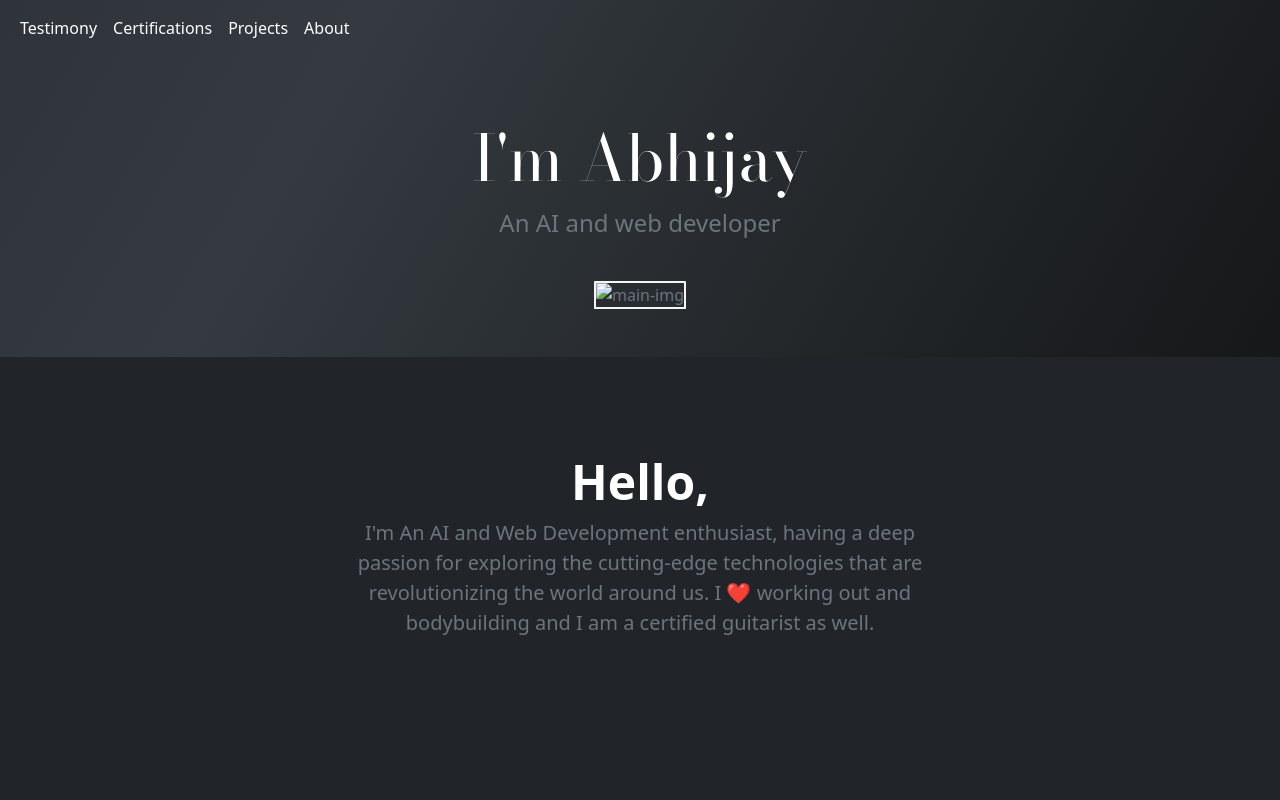
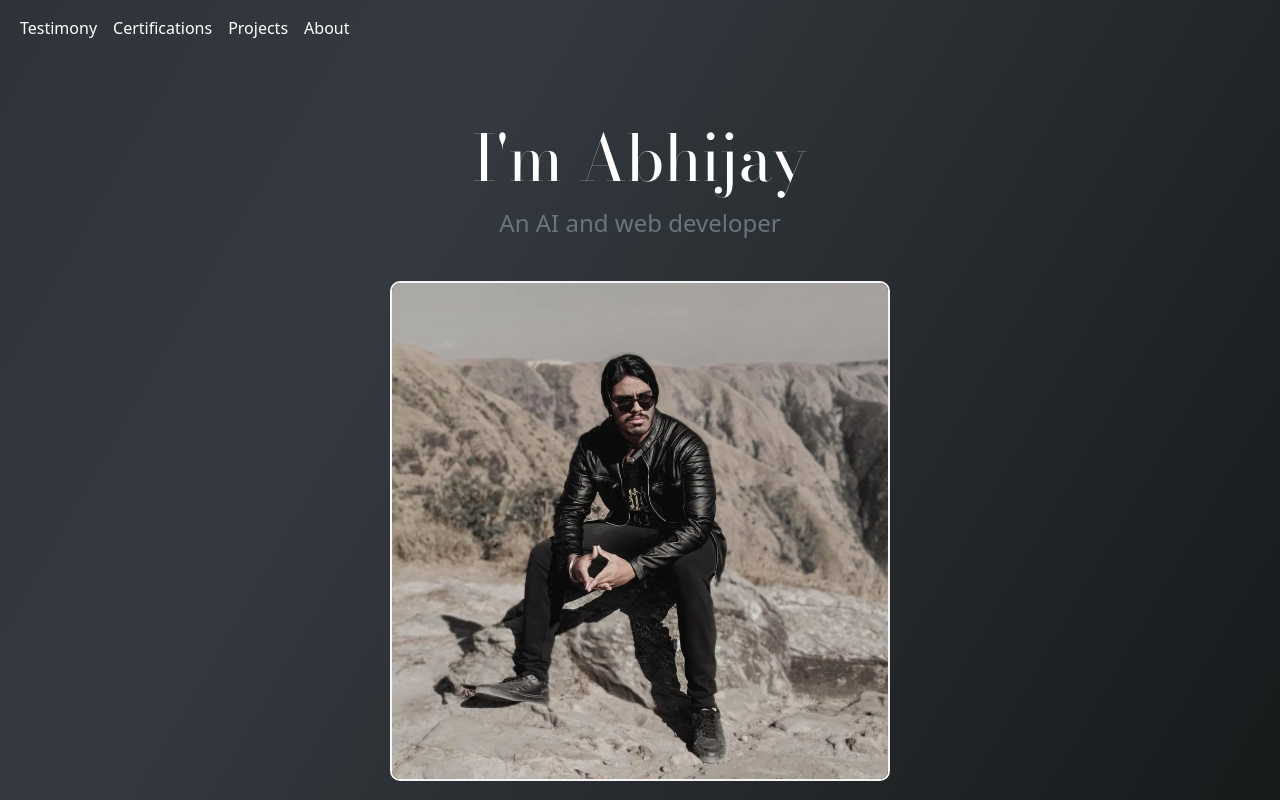
Before and after one commit to Abhijay19/Personal-site, a plain HTML site: page index.html in a window 1280 px wide. Shown: the top 800 px of the page. Drawn offline with nearby package versions, Linux system fonts and the light colour scheme; the site is published under a folder, as on GitHub Pages, so addresses that start at the root find nothing.

Commit message:
index.html

```diff
--- a/index.html
+++ b/index.html
@@ -40,7 +40,7 @@
                   </div>
                 </div>
                 <div class="container px-5 ">
-                    <img class="main-img" src="/assets/me.png" height="500" alt="main-img">
+                    <img class="main-img" src="./assets/me.png" height="500" alt="main-img">
                 </div>
             </div>
         </section>
```
